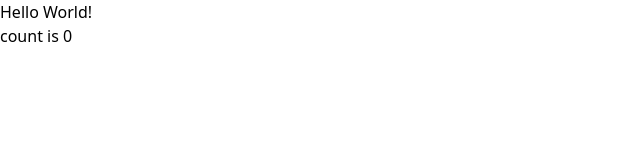
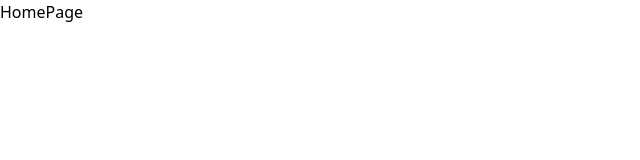
Before and after one commit to Silverscrypt/VTHacks-prj, a React (Vite) app in the folder Chartly/prj-chartly/: page / in a window 1280 px wide. Shown: the top 160 px of the page, without its empty margins (0-640 px from the left). Built offline with nearby package versions, Linux system fonts and the light colour scheme.

Commit message:
Added HomePage

```diff
--- a/Chartly/prj-chartly/src/App.jsx
+++ b/Chartly/prj-chartly/src/App.jsx
@@ -1,4 +1,5 @@
 import { useState } from "react";
+import HomePage from "./pages/HomePage";
 
 function App() {
   const [count, setCount] = useState(0);
@@ -6,10 +7,7 @@ function App() {
   return (
     <>
       <div>
-        <p>Hello World!</p>
-        <button onClick={() => setCount((count) => count + 1)}>
-          count is {count}
-        </button>
+        <HomePage />
       </div>
     </>
   );
--- /dev/null
+++ b/Chartly/prj-chartly/src/pages/HomePage.jsx
@@ -0,0 +1,5 @@
+const HomePage = () => {
+  return <div>HomePage</div>;
+};
+
+export default HomePage;
```
